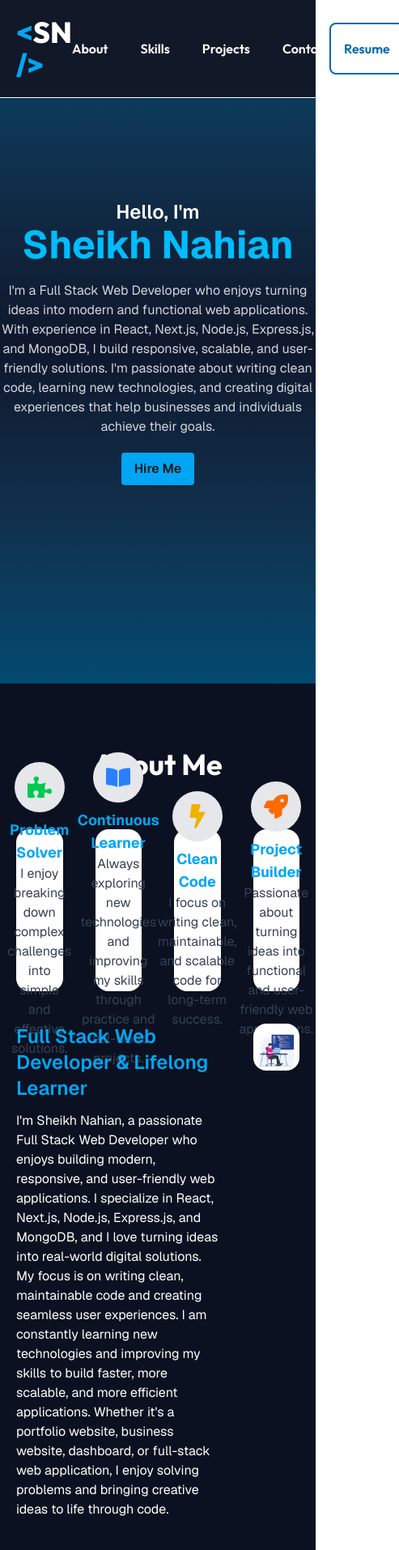
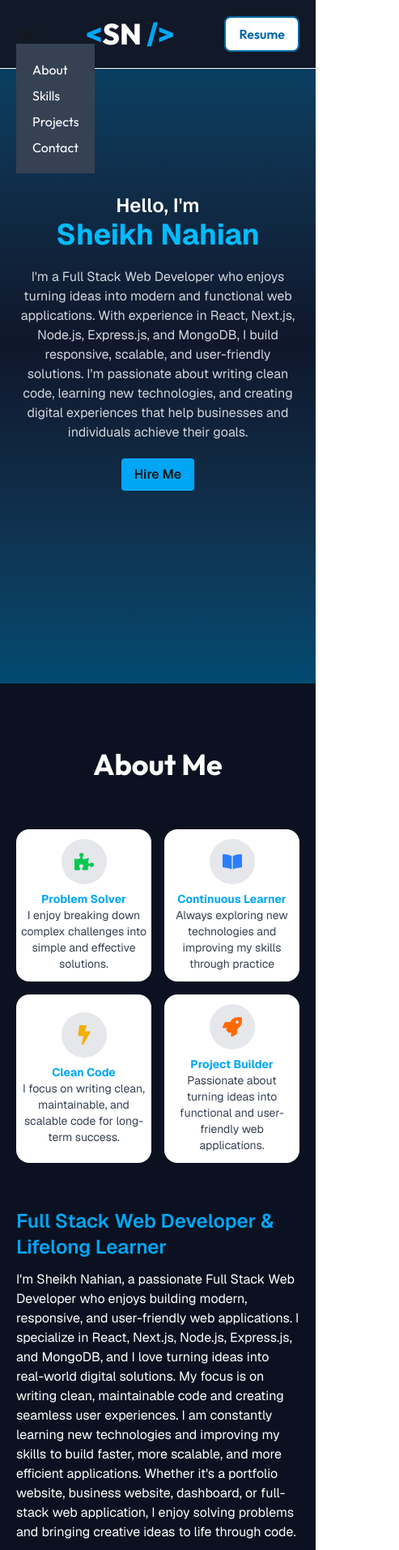
Before and after one commit to Sheiknahian/my-portfolio, a Next.js app: page / in a window 390 px wide. Shown: the top 1914 px of the page at 81% size, 493 px wide, since content can reach past the window. Built offline with nearby package versions, Linux system fonts and the light colour scheme.

Commit message:
Mobile Responsive Done!

```diff
--- a/src/app/Components/About/About.jsx
+++ b/src/app/Components/About/About.jsx
@@ -10,17 +10,17 @@ const About = () => {
         <div
         className='mt-20 mb-20 mx-5'>
             <H3Text>About Me</H3Text>
-            <div className='mt-15 grid grid-cols-4 gap-10'>
+            <div className='mt-15 grid grid-cols-2 md:grid-cols-4 gap-4 md:gap-10'>
                 <motion.div
                 initial={{ opacity: 0, y: 50 }}
                 whileInView={{ opacity: 1, y: 0 }}
                 viewport={{ once: true }}
                 transition={{ duration: 1.2 }}
-                className='bg-white rounded-2xl h-50 flex flex-col items-center p-5 text-center justify-center'>
-                    <div className='text-green-500 text-3xl bg-gray-200 p-4 rounded-full'>
+                className='bg-white rounded-2xl py-3 px-1 text-sm md:h-50 flex flex-col items-center md:p-5 text-center justify-center'>
+                    <div className='text-green-500 text-2xl md:text-3xl bg-gray-200 p-4 rounded-full'>
                         <FaPuzzlePiece></FaPuzzlePiece>
                     </div>
-                    <h4 className='text-lg font-bold text-sky-500 mt-2'>Problem Solver</h4>
+                    <h4 className='md:text-lg font-bold text-sky-500 mt-2'>Problem Solver</h4>
                     <p className='text-gray-700'>I enjoy breaking down complex challenges into simple and effective solutions.</p>
                 </motion.div>
 
@@ -29,12 +29,12 @@ const About = () => {
                 whileInView={{ opacity: 1, y: 0 }}
                 viewport={{ once: true }}
                 transition={{ duration: 1.2 }}
-                className='bg-white rounded-2xl h-50 flex flex-col items-center p-5 text-center justify-center'>
-                    <div className='text-blue-500 text-3xl bg-gray-200 p-4 rounded-full'>
+                className='bg-white rounded-2xl py-3 px-1 text-sm md:h-50 flex flex-col items-center md:p-5 text-center justify-center'>
+                    <div className='text-blue-500 text-2xl md:text-3xl bg-gray-200 p-4 rounded-full'>
                         <FaBookOpen></FaBookOpen>
                     </div>
-                    <h4 className='text-lg font-bold text-sky-500 mt-2'>Continuous Learner</h4>
-                    <p className='text-gray-700'>Always exploring new technologies and improving my skills through practice and real-world projects.</p>
+                    <h4 className='md:text-lg font-bold text-sky-500 mt-2'>Continuous Learner</h4>
+                    <p className='text-gray-700'>Always exploring new technologies and improving my skills through practice</p>
                 </motion.div>
 
                 <motion.div
@@ -42,11 +42,11 @@ const About = () => {
                 whileInView={{ opacity: 1, y: 0 }}
                 viewport={{ once: true }}
                 transition={{ duration: 1.2 }}
-                className='bg-white rounded-2xl h-50 flex flex-col items-center p-5 text-center justify-center'>
-                    <div className='text-yellow-500 text-3xl bg-gray-200 p-4 rounded-full'>
+                className='bg-white rounded-2xl py-3 px-1 text-sm md:h-50 flex flex-col items-center md:p-5 text-center justify-center'>
+                    <div className='text-yellow-500 text-2xl md:text-3xl bg-gray-200 p-4 rounded-full'>
                         <FaBolt></FaBolt>
                     </div>
-                    <h4 className='text-lg font-bold text-sky-500 mt-2'>Clean Code</h4>
+                    <h4 className='md:text-lg font-bold text-sky-500 mt-2'>Clean Code</h4>
                     <p className='text-gray-700'>I focus on writing clean, maintainable, and scalable code for long-term success.</p>
                 </motion.div>
 
@@ -55,11 +55,11 @@ const About = () => {
                 whileInView={{ opacity: 1, y: 0 }}
                 viewport={{ once: true }}
                 transition={{ duration: 1.2 }}
-                className='bg-white rounded-2xl h-50 flex flex-col items-center p-5 text-center justify-center'>
-                    <div className='text-orange-500 text-3xl bg-gray-200 p-4 rounded-full'>
+                className='bg-white rounded-2xl py-3 px-1 text-sm md:h-50 flex flex-col items-center md:p-5 text-center justify-center'>
+                    <div className='text-orange-500 text-2xl md:text-3xl bg-gray-200 p-4 rounded-full'>
                         <FaRocket></FaRocket>
                     </div>
-                    <h4 className='text-lg font-bold text-sky-500 mt-2'>Project Builder</h4>
+                    <h4 className='md:text-lg font-bold text-sky-500 mt-2'>Project Builder</h4>
                     <p className='text-gray-700'>Passionate about turning ideas into functional and user-friendly web applications.</p>
                 </motion.div>
 
@@ -69,7 +69,7 @@ const About = () => {
                 whileInView={{ opacity: 1, y: 0 }}
                 viewport={{ once: true }}
                 transition={{ duration: 1.2 }}
-                className='col-span-3 rounded-2xl flex flex-col justify-end gap-10'>
+                className='col-span-2 md:col-span-3 mt-10 lg:mt-0 rounded-2xl flex flex-col justify-end gap-10'>
                     <div>
                         <h4 className='text-2xl text-sky-500 font-semibold'>Full Stack Web Developer & Lifelong Learner</h4>
                         <p className='mt-3 text-white'>I'm Sheikh Nahian, a passionate Full Stack Web Developer who enjoys building modern, responsive, and user-friendly web applications. I specialize in React, Next.js, Node.js, Express.js, and MongoDB, and I love turning ideas into real-world digital solutions.
@@ -79,10 +79,10 @@ const About = () => {
                         Whether it's a portfolio website, business website, dashboard, or full-stack web application, I enjoy solving problems and bringing creative ideas to life through code.
                         </p>
                     </div>
-                    <div className='text-black text-2xl font-bold text-center grid grid-cols-3 gap-10'>
-                        <p className='bg-white rounded-2xl p-5'><span className='text-sky-600'><Counter target={7}></Counter>+</span> Projects</p>
-                        <p className='bg-white rounded-2xl p-5'><span className='text-sky-600'><Counter target={10}></Counter>+</span> Technologies</p>
-                        <p className='bg-white rounded-2xl p-5'><span className='text-sky-600'>24/7</span> Learning</p>
+                    <div className='text-black text-lg md:text-2xl font-bold text-center grid grid-cols-2 md:grid-cols-3 gap-4 md:gap-10'>
+                        <p className='bg-white rounded-2xl p-2 md:p-5'><span className='text-sky-600'><Counter target={7}></Counter>+</span> Projects</p>
+                        <p className='bg-white rounded-2xl p-2 md:p-5'><span className='text-sky-600'><Counter target={10}></Counter>+</span> Technology</p>
+                        <p className='bg-white rounded-2xl p-5 hidden md:block'><span className='text-sky-600'>24/7</span> Learning</p>
                     </div>
                 </motion.div>
                 <motion.img
@@ -90,7 +90,7 @@ const About = () => {
                 whileInView={{ opacity: 1, y: 0 }}
                 viewport={{ once: true }}
                 transition={{ duration: 1.2 }}
-                className='rounded-2xl' src={'/developer.avif'} alt="" />
+                className='rounded-2xl hidden md:block' src={'/developer.avif'} alt="" />
 
             </div>
         </div>
--- a/src/app/Components/Banner/Banner.jsx
+++ b/src/app/Components/Banner/Banner.jsx
@@ -6,14 +6,14 @@ import { motion } from 'framer-motion';
 
 const Banner = () => {
     return (
-        <div className='min-h-screen flex justify-center items-center bg-gradient-to-b from-sky-900 via-slate-900 to-sky-900'>
+        <div className='min-h-screen px-5 flex justify-center items-center bg-gradient-to-b from-sky-900 via-slate-900 to-sky-900'>
             <motion.div
                 initial={{ opacity: 0, y: 50 }}
                 animate={{ opacity: 1, y: 0 }}
                 transition={{ duration: 1 }}
                 >
-                <div className='max-w-3xl flex flex-col items-center gap-5 text-center'>
-                    <h4 className='text-2xl font-semibold text-white'>{"Hello, I'm"} <br /> <span className='text-5xl text-sky-400 font-bold'>Sheikh Nahian</span></h4>
+                <div className='md:max-w-3xl flex flex-col items-center gap-5 text-center'>
+                    <h4 className='text-2xl font-semibold text-white'>{"Hello, I'm"} <br /> <span className='text-4xl md:text-5xl text-sky-400 font-bold'>Sheikh Nahian</span></h4>
                     <p className='text-gray-300'>I'm a Full Stack Web Developer who enjoys turning ideas into modern and functional web applications. With experience in React, Next.js, Node.js, Express.js, and MongoDB, I build responsive, scalable, and user-friendly solutions. I'm passionate about writing clean code, learning new technologies, and creating digital experiences that help businesses and individuals achieve their goals.
                     </p>
                     <Link href={''}><button className='px-4 py-2 rounded bg-sky-500 font-semibold cursor-pointer hover:bg-sky-700 hover:text-white'>Hire Me</button></Link>
--- a/src/app/Components/Footer/Footer.jsx
+++ b/src/app/Components/Footer/Footer.jsx
@@ -12,9 +12,9 @@ import { TbBrandFiverr } from "react-icons/tb";
 
 const Footer = () => {
     return (
-        <div className='bg-black text-white p-30'>
+        <div className='bg-black text-white py-20 md:py-none md:p-30'>
             <div className='flex flex-col gap-10 items-center justify-center'>
-                <div className='flex items-center gap-50'>
+                <div className='flex flex-col gap-10 md:flex-row items-center md:gap-50'>
                     <div>
                         <Link href={'/'}>
                             <h1 className="text-4xl font-extrabold text-white">
--- a/src/app/Components/Header/Navbar.jsx
+++ b/src/app/Components/Header/Navbar.jsx
@@ -1,13 +1,19 @@
 'use client'
 import { usePathname, useRouter } from 'next/navigation';
-import React from 'react';
+import React, { useState } from 'react';
 import Link from 'next/link';
+import { MdMenu } from 'react-icons/md';
+import { FaX } from 'react-icons/fa6';
 
 const Navbar = () => {
+    const [menu, setMenu] = useState(false)
+    const handleMenu = () => {
+        setMenu(!menu)
+    }
     return (
-        <div>
+        <>
+            <div className='hidden md:block'>
                 <nav className="p-5 flex justify-between items-center border-b border-white bg-[#111827] backdrop-blur-md">
-                {/* <Link href={'/'}><h2 className="text-3xl text-white font-bold px-4 py-1 rounded-full bg-linear-to-r to-sky-200 from-sky-900">Next <span className='text-sky-800'>Journey</span></h2></Link> */}
                     <Link href={'/'}>
                         <h1 className="text-4xl font-extrabold text-white">
                             <span className="text-sky-500">&lt;</span>
@@ -18,7 +24,7 @@ const Navbar = () => {
                     <div className="flex gap-10 font-semibold items-center text-white">
                         <Link href={'/#about'}>About</Link>
                         <Link href={'/#skills'}>Skills</Link>
-                    <Link href={'/Projects'}>Projects</Link>
+                        <Link href={'/Projects'} scroll={true}>Projects</Link>
                         <Link href={'/#contact'}>Contact</Link>
                     </div>
                     <div className="flex gap-3">
@@ -32,6 +38,40 @@ const Navbar = () => {
                     </div>
                 </nav>
             </div>
+            <div className='md:hidden relative'>
+                <nav className="p-5 flex justify-between items-center border-b border-white bg-[#111827] backdrop-blur-md">
+                    <div>
+                        <div onClick={handleMenu} className='text-2xl'>
+                        {
+                            menu ?
+                            <FaX></FaX>
+                            :
+                            <MdMenu></MdMenu>
+                        }
+                        </div>
+                        {/* Menu Content */}
+                        <div className={`absolute bg-gray-700 p-5 flex flex-col gap-2 text-white duration-500 ${menu ? 'top-15' : 'top-[-160]'}`}>
+                            <Link href={'/#about'}>About</Link>
+                            <Link href={'/#skills'}>Skills</Link>
+                            <Link href={'/Projects'} scroll={true}>Projects</Link>
+                            <Link href={'/#contact'}>Contact</Link>
+                        </div>
+                    </div>
+                    <Link href={'/'}>
+                        <h1 className="text-4xl font-extrabold text-white">
+                            <span className="text-sky-500">&lt;</span>
+                            SN
+                            <span className="text-sky-500"> /&gt;</span>
+                        </h1>
+                    </Link>
+                    <div className="flex gap-3">
+                        <button className="rounded-lg border-2 cursor-pointer border-sky-700 px-4 py-2 font-semibold text-sky-700 bg-white hover:bg-black">
+                            Resume
+                        </button>
+                    </div>
+                </nav>
+            </div>
+        </>
     );
 };
 
--- a/src/app/Components/Skills/Skills.jsx
+++ b/src/app/Components/Skills/Skills.jsx
@@ -11,7 +11,9 @@ const Skills = () => {
     return (
         <div className='mt-30'>
             <H3Text>Skills & Technologies</H3Text>
-            <div className="relative mt-50">
+
+            {/* For PC */}
+            <div className="relative mt-50 hidden md:block">
                 {/* Timeline Progress */}
                 <div className="absolute left-1/2 -translate-x-1/2 top-0 h-full w-1 bg-sky-500 rounded-full"/>
 
@@ -119,6 +121,102 @@ const Skills = () => {
                 </motion.div>
 
             </div>
+
+            {/* For Mobile */}
+            <div className="mb-30 mt-15 mx-5 flex flex-col gap-10 md:hidden">
+                <motion.div
+                initial={{ opacity: 0, y: 50 }}
+                whileInView={{ opacity: 1, y: 0 }}
+                viewport={{ once: true }}
+                transition={{ duration: 1.2 }}
+                className="flex items-center">
+                    <div className="border border-2 border-sky-500 shadow-lg shadow-white bg-white p-5 rounded-xl">
+                        <h4 className='text-sky-600 text-xl font-bold'>Frontend Development</h4>
+                        <p className='text-gray-700'>Building responsive, interactive, and user-friendly interfaces with modern frontend technologies and best practices.</p>
+                        <h4 className='text-sky-600 text-xl font-bold mt-5'>Technologies</h4>
+                        <div className='flex flex-wrap gap-3 mt-2'>
+                        {
+                            frontend?.map((skill, index)=>
+                                <span className={`${skill.className} flex items-center gap-2 px-2 rounded-full`} key={index}>
+                                    {skill.icon}
+                                    {skill.name}
+                                </span>
+                            )
+                        }
+                        </div>
+                    </div>
+                </motion.div>
+
+                <motion.div
+                initial={{ opacity: 0, y: 50 }}
+                whileInView={{ opacity: 1, y: 0 }}
+                viewport={{ once: true }}
+                transition={{ duration: 1.2 }}
+                className="flex items-center">
+                    <div className="border border-2 border-sky-500 shadow-lg shadow-white bg-white p-5 rounded-xl">
+                        <h4 className='text-sky-600 text-xl font-bold'>Backend Development</h4>
+                        <p className='text-gray-700'>Developing secure and scalable server-side applications, APIs, and database solutions for modern web platforms.</p>
+                        <h4 className='text-sky-600 text-xl font-bold mt-5'>Technologies</h4>
+                        <div className='flex flex-wrap gap-3 mt-2'>
+                        {
+                            backend?.map((skill, index)=>
+                                <span className={`${skill.className} flex items-center gap-2 px-2 rounded-full`} key={index}>
+                                    {skill.icon}
+                                    {skill.name}
+                                </span>
+                            )
+                        }
+                        </div>
+                    </div>
+                </motion.div>
+
+                <motion.div
+                initial={{ opacity: 0, y: 50 }}
+                whileInView={{ opacity: 1, y: 0 }}
+                viewport={{ once: true }}
+                transition={{ duration: 1.2 }}
+                className="flex items-center">
+                    <div className="border border-2 border-sky-500 shadow-lg shadow-white bg-white p-5 rounded-xl">
+                        <h4 className='text-sky-600 text-xl font-bold'>Deployment</h4>
+                        <p className='text-gray-700'>Ensuring applications are accessible, optimized, and production-ready through modern deployment workflows.</p>
+                        <h4 className='text-sky-600 text-xl font-bold mt-5'>Technologies</h4>
+                        <div className='flex flex-wrap gap-3 mt-2'>
+                        {
+                            deployment?.map((skill, index)=>
+                                <span className={`${skill.className} flex items-center gap-2 px-2 rounded-full`} key={index}>
+                                    {skill.icon}
+                                    {skill.name}
+                                </span>
+                            )
+                        }
+                        </div>
+                    </div>
+                </motion.div>
+
+                <motion.div
+                initial={{ opacity: 0, y: 50 }}
+                whileInView={{ opacity: 1, y: 0 }}
+                viewport={{ once: true }}
+                transition={{ duration: 1.2 }}
+                className="flex items-center">
+                    <div className="border border-2 border-sky-500 shadow-lg shadow-white bg-white p-5 rounded-xl">
+                        <h4 className='text-sky-600 text-xl font-bold'>Tools & Workflow</h4>
+                        <p className='text-gray-700'>Using industry-standard tools for version control, collaboration, testing, and efficient development.</p>
+                        <h4 className='text-sky-600 text-xl font-bold mt-5'>Technologies</h4>
+                        <div className='flex flex-wrap gap-3 mt-2'>
+                        {
+                            tools?.map((skill, index)=>
+                                <span className={`${skill.className} flex items-center gap-2 px-2 rounded-full`} key={index}>
+                                    {skill.icon}
+                                    {skill.name}
+                                </span>
+                            )
+                        }
+                        </div>
+                    </div>
+                </motion.div>
+
+            </div>
         </div>
     );
 };
```
Also changed, not shown: src/app/Components/Contact/Contact.jsx (+24 -18 lines), src/app/Projects/[slug]/page.jsx (added, +24 -0 lines), src/app/Projects/page.jsx (+5 -3 lines). Lines whose indentation alone changed are shown as unchanged.
